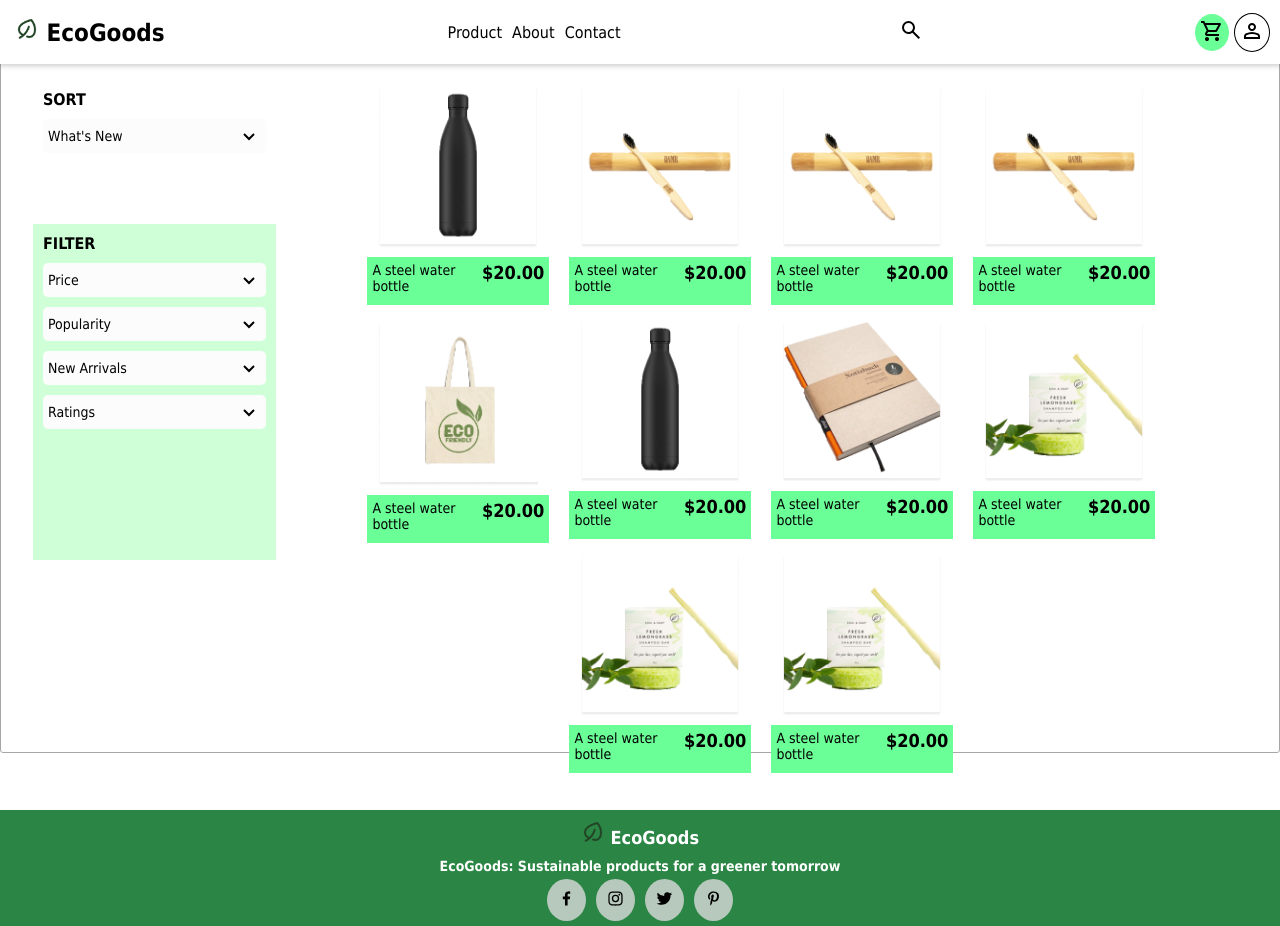
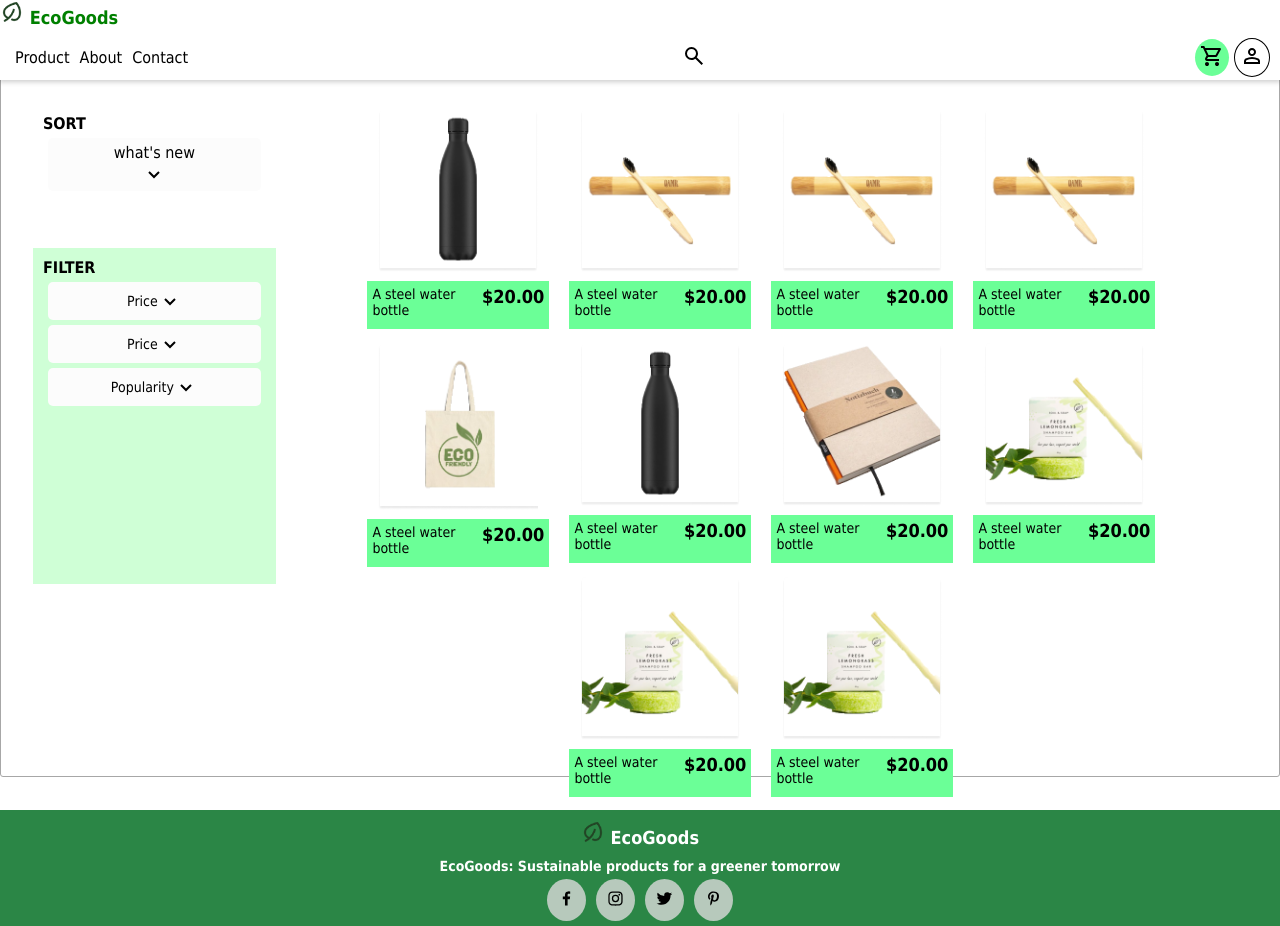
Before and after one commit to Enedi-Godswill/E-commerce, a plain HTML site: page index.html in a window 1280 px wide. Drawn offline with Linux system fonts and the light colour scheme.

Commit message:
fourth commit

```diff
--- a/index.html
+++ b/index.html
@@ -10,16 +10,15 @@
 
     <header>
         <nav class="navbar">
-            <div class="logo">
             <h1>
                 <img class="leaf" src="./icons/Leaf.png" alt="">
                 EcoGoods
             </h1>
+            <div class="navbar-contents">
                 <button class="menu-btn" id="menu-btn">
                     <img class="open-btn" src="./icons/menu.svg" alt="">
                     <img class="close-btn" src="./icons/close.svg" alt="">
                 </button>
-            </div>
                 <ul class="menu" id="menu">
                     <li class="nav-list"><a href="#">product</a></li>
                     <li class="nav-list"><a href="#">about</a></li>
@@ -38,6 +37,8 @@
                         <img src="./icons/person.svg" alt="">
                     </button>
                 </div>
+            </div>
+
 
         </nav>
 
@@ -59,21 +60,27 @@
                         <div class="store-bottom-info">
                             <h1>filter</h1>
                             <div class="tags">
+                                <div class="tag-text">
                                     <p>price</p>
-                                <img src="./icons/bx-chevron-down.svg" alt="">
+                                    <img class="down-btn" src="./icons/bx-chevron-down.svg" alt="">
+                                </div>
+                                <input class="inputEl" type="text" placeholder="price">
                             </div>
                             <div class="tags">
-                                <p>popularity</p>
-                                <img src="./icons/bx-chevron-down.svg" alt="">
+                                <div class="tag-text">
+                                    <p>price</p>
+                                    <img class="down-btn" src="./icons/bx-chevron-down.svg" alt="">
+                                </div>
+                                <input class="inputEl" type="text" placeholder="price">
                             </div>
                             <div class="tags">
-                                <p>new arrivals</p>
-                                <img src="./icons/bx-chevron-down.svg" alt="">
+                                <div class="tag-text">
+                                    <p>Popularity</p>
+                                    <img class="down-btn" src="./icons/bx-chevron-down.svg" alt="">
                                 </div>
-                            <div class="tags">
-                                <p>ratings</p>
-                                <img src="./icons/bx-chevron-down.svg" alt="">
+                                <input class="inputEl" type="text" placeholder="price">
                             </div>
+
                         </div>
                     </div>
                 </div>
--- a/js/app.js
+++ b/js/app.js
@@ -8,3 +8,11 @@ const toggleBtn = () => {
 }
 
 menuBtn.addEventListener("click", toggleBtn);
+
+// Sort Section
+const downBtn = document.querySelector(".down-btn");
+const inputEl = document.querySelector(".inputEl");
+function showInput() {
+    inputEl.classList.toggle("active");
+}
+downBtn.addEventListener("click", showInput);
--- a/styles/styles.css
+++ b/styles/styles.css
@@ -38,12 +38,20 @@ header{
     z-index:9;
     background:#fff;
     width:100%;
-    height:4rem;
+    height:5rem;
+    box-shadow:0 1px 5px 1px rgba(0,0,0,.2);
+}
+.navbar h1{
+    margin:0;
+    padding:0;
+    font-size:18px;
+    color:green;
+}
+.navbar-contents{
     display:flex;
     justify-content:space-between;
     align-items:center;
     padding:10px;
-    box-shadow:0 1px 5px 1px rgba(0,0,0,.2);
 }
 .navbar .logo{
     display:flex;
@@ -72,6 +80,7 @@ header{
 
 /* Store info */
 .store-info{
+    padding-top:3rem;
     display:flex;
     justify-content:center;
     align-items:center;
@@ -113,18 +122,39 @@ header{
 .tags{
     display:flex;
     justify-content:space-between;
+    flex-direction:column;
     align-items:center;
     padding:5px;
     background:#fcfcfc;
-    margin-top:10px;
+    margin:5px;
     border-radius:5px;
 }
-.tags p{
+.inputEl.active{
+    display:block;
+    border:2px solid #4b4b4b;
+    padding:5px;
+    border-radius:5px;
+    width:5rem;
+    background:#fff;
+}
+.tag-text{
+    display:flex;
+    justify-content:space-between;
+    align-items:center;
+    padding:2px;
+}
+.down-btn{
+    cursor:pointer;
+}
+.tag-text p{
     font-size:14px;
     text-transform:capitalize;
 }
 .tags img{
     width:1.5rem;
+}
+.tags input{
+    display:none;
 }
 
 /* Store products */
@@ -199,13 +229,17 @@ header{
 
 /* Media Queries */
 @media screen and (max-width:720px){
+    .logo{
+        display:flex;
+        flex-direction:column;
+    }
     .menu{
         position:absolute;
         display:flex;
         justify-content:center;
         flex-direction:column;
-        top:4rem;
-        left:10rem;
+        top:5rem;
+        left:.5rem;
         opacity:0;
         transform:scale(0);
         background:#6bff97;
@@ -221,6 +255,7 @@ header{
         cursor:pointer;
         padding:5px;
         margin:5px;
+        width:2rem;
     }
     .close-btn{
         display:none;
@@ -231,6 +266,9 @@ header{
     .menu-btn.active .close-btn{
         display:block;
     }
+    .down-btn .active{
+        display:block;
+    }
     .search-icon{
         border:2px solid #b6b6b6b9;
         border-radius:10px;
@@ -239,4 +277,7 @@ header{
     .search-icon button{
         padding:3px;
     }
+    .store-content .store-products{
+        display:block;
+    }
 }
```
Lines whose indentation alone changed are shown as unchanged.
